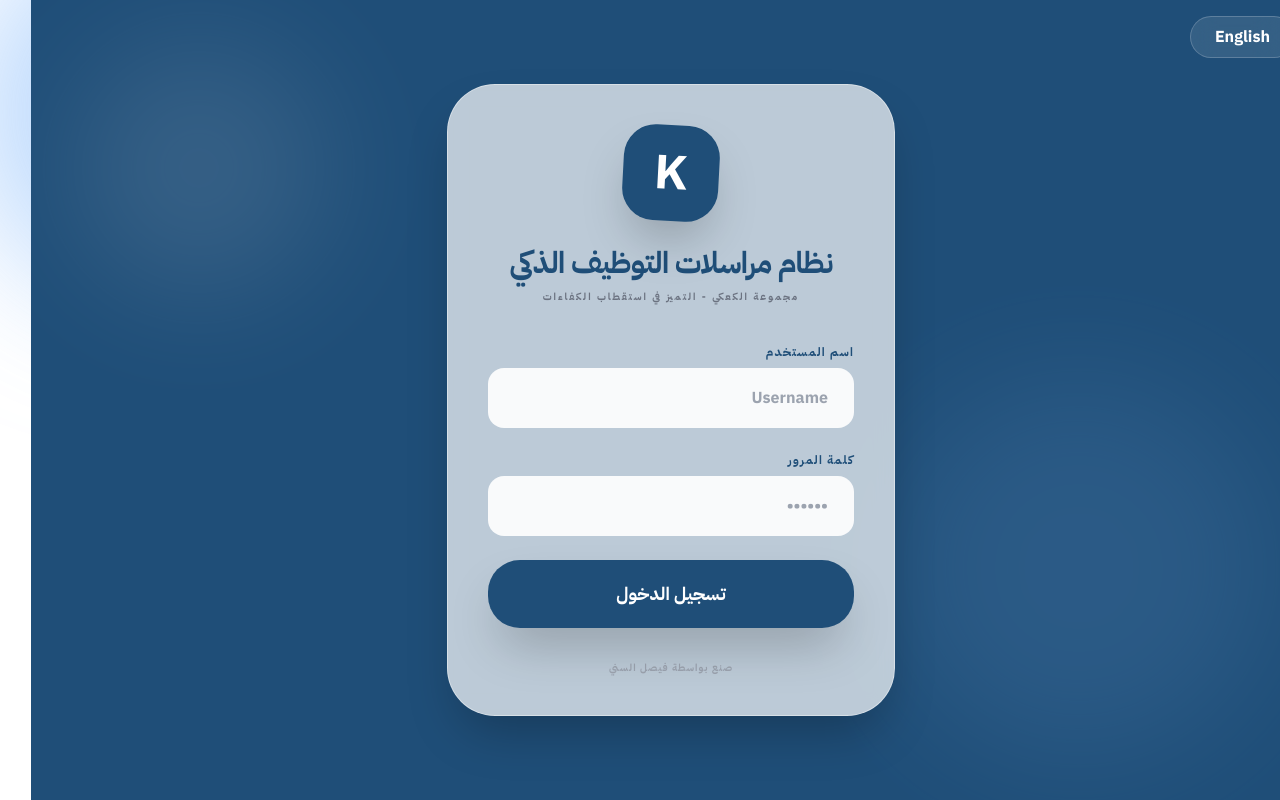
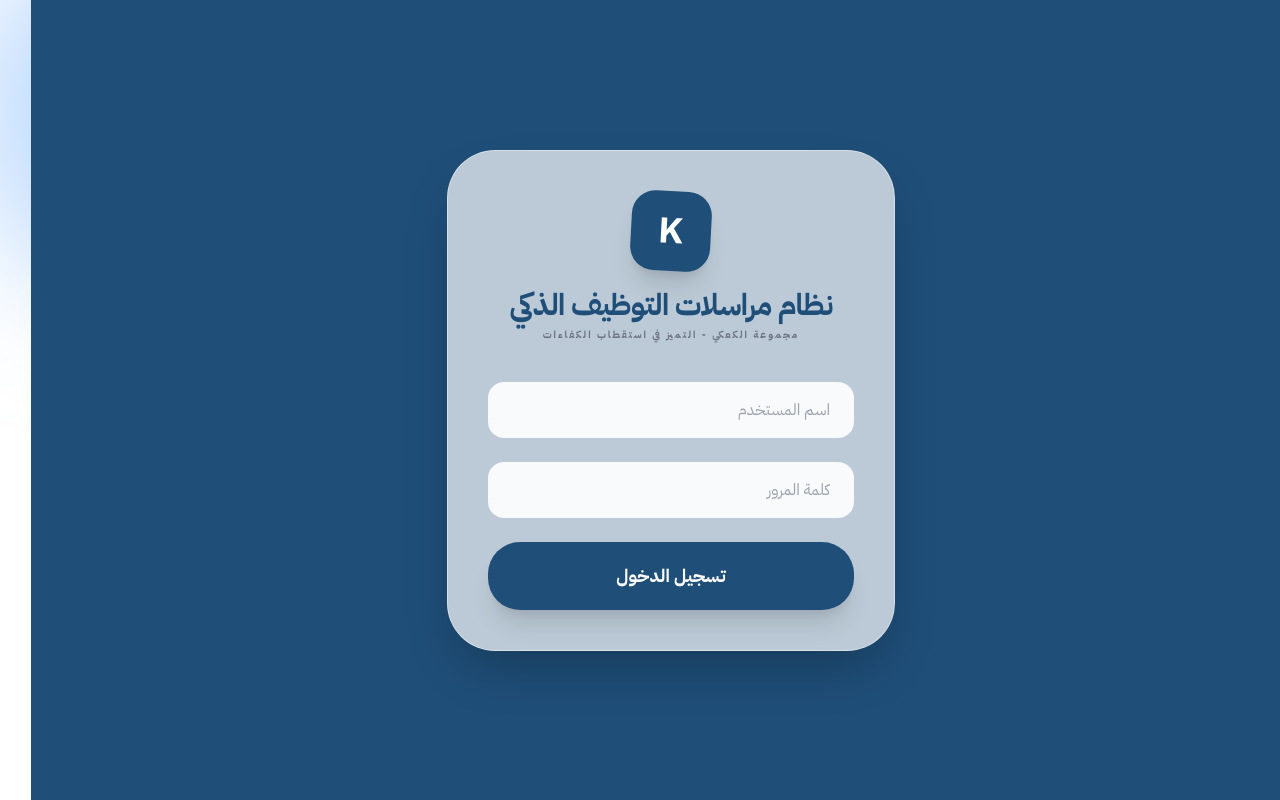
Before and after one commit to F-alsanea/hrm, a React (Vite) app: page / in a window 1280 px wide. Built offline with nearby package versions, Linux system fonts and the light colour scheme.

Commit message:
Update LoginPage.tsx

```diff
--- a/components/LoginPage.tsx
+++ b/components/LoginPage.tsx
@@ -1,4 +1,3 @@
-
 import React, { useState } from 'react';
 import { User, Language } from '../types';
 import { translations } from '../translations';
@@ -17,15 +16,10 @@ const LoginPage: React.FC<LoginPageProps> = ({ onLogin, lang, setLang }) => {
 
   const handleLogin = (e: React.FormEvent) => {
     e.preventDefault();
-    setError('');
-
-    const credentials: Record<string, { pass: string, role: 'admin' | 'manager' | 'staff', name: string }> = {
+    const credentials: Record<string, any> = {
       'faisal': { pass: '391010', role: 'admin', name: lang === 'ar' ? 'فيصل' : 'Faisal' },
       'turki': { pass: '123456', role: 'manager', name: lang === 'ar' ? 'تركي' : 'Turki' },
-      'abdulaziz': { pass: '123456', role: 'staff', name: lang === 'ar' ? 'عبدالعزيز' : 'Abdulaziz' },
-      'deena': { pass: '123456', role: 'staff', name: lang === 'ar' ? 'دينا' : 'Deena' }
     };
-
     const userEntry = credentials[username.toLowerCase()];
     if (userEntry && userEntry.pass === password) {
       onLogin({ username, role: userEntry.role, displayName: userEntry.name });
@@ -36,65 +30,18 @@ const LoginPage: React.FC<LoginPageProps> = ({ onLogin, lang, setLang }) => {
 
   return (
     <div className="min-h-screen flex items-center justify-center p-4 relative overflow-hidden bg-[#1f4e78]">
-      {/* Decorative BG elements */}
-      <div className="absolute top-0 left-0 w-full h-full opacity-10 pointer-events-none">
-        <div className="absolute top-10 left-10 w-64 h-64 bg-white rounded-full blur-3xl"></div>
-        <div className="absolute bottom-10 right-10 w-96 h-96 bg-blue-300 rounded-full blur-3xl"></div>
-      </div>
-
-      <div className="absolute top-4 right-4 z-50">
-        <button
-          onClick={() => setLang(lang === 'ar' ? 'en' : 'ar')}
-          className="bg-white/10 backdrop-blur-md px-6 py-2 rounded-full text-white border border-white/20 font-bold hover:bg-white/20 transition-all"
-        >
-          {lang === 'ar' ? 'English' : 'العربية'}
-        </button>
-      </div>
-
-      <div className="glass-card w-full max-w-md p-10 rounded-[3rem] shadow-2xl relative z-10">
-        <div className="text-center mb-10">
-          <div className="w-24 h-24 bg-[#1f4e78] rounded-[2rem] mx-auto mb-6 flex items-center justify-center text-white font-black text-5xl shadow-2xl rotate-3">
-            K
-          </div>
-          <h1 className="text-3xl font-black text-[#1f4e78] tracking-tight">{t.title}</h1>
-          <p className="text-gray-500 font-bold mt-2 uppercase text-[10px] tracking-[0.2em]">{t.subtitle}</p>
+      <div className="glass-card w-full max-w-[95%] md:max-w-md p-6 md:p-10 rounded-[2rem] md:rounded-[3rem] shadow-2xl relative z-10">
+        <div className="text-center mb-8 md:mb-10">
+          <div className="w-20 h-20 bg-[#1f4e78] rounded-[1.5rem] mx-auto mb-4 flex items-center justify-center text-white font-black text-4xl shadow-xl rotate-3">K</div>
+          <h1 className="text-2xl md:text-3xl font-black text-[#1f4e78] tracking-tight">{t.title}</h1>
+          <p className="text-gray-500 font-bold mt-1 uppercase text-[9px] md:text-[10px] tracking-[0.2em]">{t.subtitle}</p>
         </div>
-
         <form onSubmit={handleLogin} className="space-y-6">
-          <div>
-            <label className="block text-xs font-black text-[#1f4e78] uppercase mb-2 tracking-widest">{t.username}</label>
-            <input
-              type="text"
-              placeholder="Username"
-              className="w-full px-6 py-4 rounded-2xl bg-gray-50 border-2 border-transparent focus:border-[#1f4e78] outline-none transition-all font-bold text-gray-700"
-              value={username}
-              onChange={(e) => setUsername(e.target.value)}
-              required
-            />
-          </div>
-          <div>
-            <label className="block text-xs font-black text-[#1f4e78] uppercase mb-2 tracking-widest">{t.password}</label>
-            <input
-              type="password"
-              placeholder="••••••"
-              className="w-full px-6 py-4 rounded-2xl bg-gray-50 border-2 border-transparent focus:border-[#1f4e78] outline-none transition-all font-bold text-gray-700"
-              value={password}
-              onChange={(e) => setPassword(e.target.value)}
-              required
-            />
-          </div>
-          {error && <p className="text-red-500 text-xs text-center font-black uppercase tracking-tighter">{error}</p>}
-          <button
-            type="submit"
-            className="w-full bg-[#1f4e78] text-white py-5 rounded-[2rem] font-black text-lg shadow-2xl hover:bg-[#153a5c] transition-all transform hover:-translate-y-1 active:scale-95"
-          >
-            {t.login}
-          </button>
+          <input type="text" placeholder={t.username} className="w-full px-6 py-4 rounded-2xl bg-gray-50" value={username} onChange={(e) => setUsername(e.target.value)} required />
+          <input type="password" placeholder={t.password} className="w-full px-6 py-4 rounded-2xl bg-gray-50" value={password} onChange={(e) => setPassword(e.target.value)} required />
+          {error && <p className="text-red-500 text-xs text-center font-black">{error}</p>}
+          <button type="submit" className="w-full bg-[#1f4e78] text-white py-5 rounded-[2rem] font-black text-lg shadow-xl">{t.login}</button>
         </form>
-
-        <p className="mt-8 text-center text-[10px] font-black text-gray-400 uppercase tracking-widest">
-          {t.footer}
-        </p>
       </div>
     </div>
   );
```
